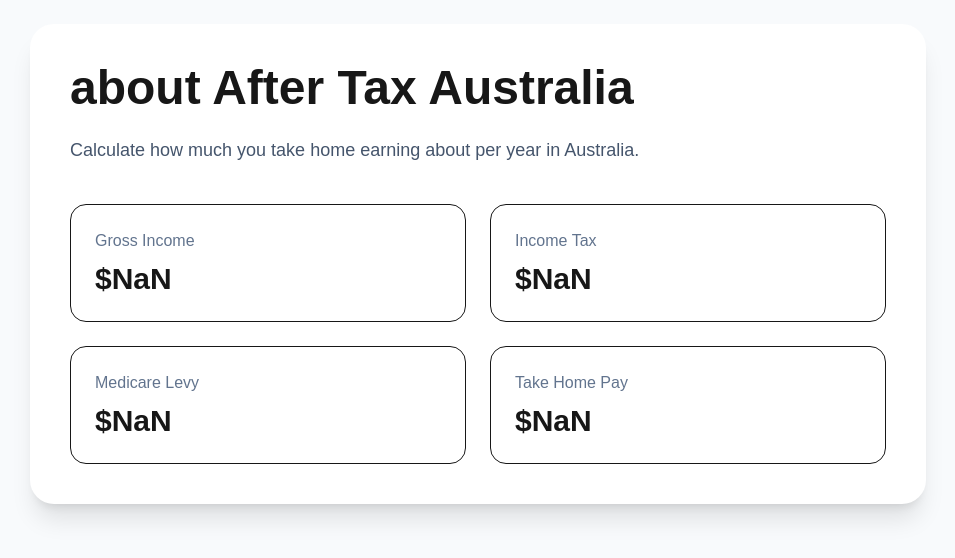
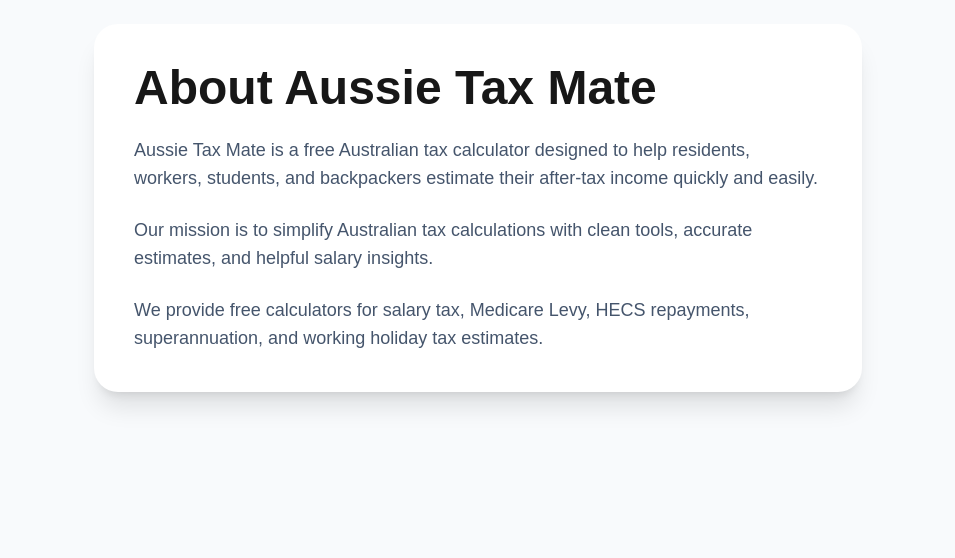
Before and after one commit to 1046527314-stack/aussie-tax-calculator, a Next.js app: page /about in a window 1280 px wide. Shown: the top 558 px of the page, without its empty margins (162-1117 px from the left). Built offline with nearby package versions, Linux system fonts and the light colour scheme.

Commit message:
add about page

```diff
--- /dev/null
+++ b/app/about/page.tsx
@@ -0,0 +1,23 @@
+export default function AboutPage() {
+  return (
+    <main className="min-h-screen bg-slate-50 p-6">
+      <div className="mx-auto max-w-3xl rounded-3xl bg-white p-10 shadow-xl">
+        <h1 className="text-5xl font-black mb-6">
+          About Aussie Tax Mate
+        </h1>
+
+        <p className="text-lg text-slate-600 mb-6">
+          Aussie Tax Mate is a free Australian tax calculator designed to help residents, workers, students, and backpackers estimate their after-tax income quickly and easily.
+        </p>
+
+        <p className="text-lg text-slate-600 mb-6">
+          Our mission is to simplify Australian tax calculations with clean tools, accurate estimates, and helpful salary insights.
+        </p>
+
+        <p className="text-lg text-slate-600">
+          We provide free calculators for salary tax, Medicare Levy, HECS repayments, superannuation, and working holiday tax estimates.
+        </p>
+      </div>
+    </main>
+  )
+}
```
